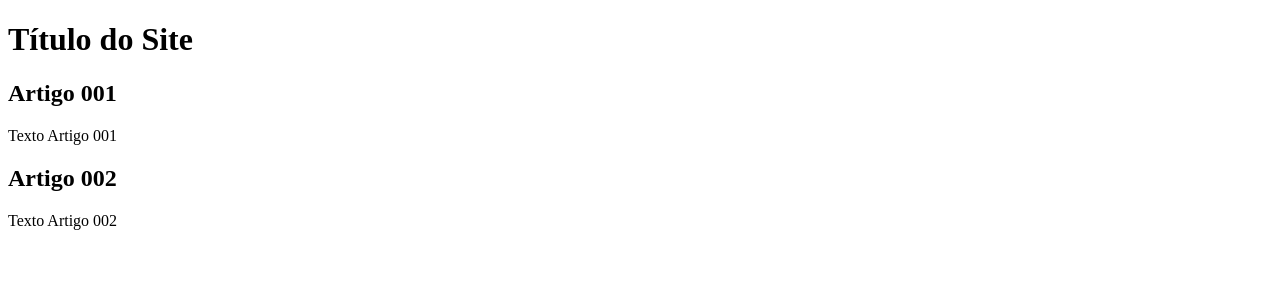
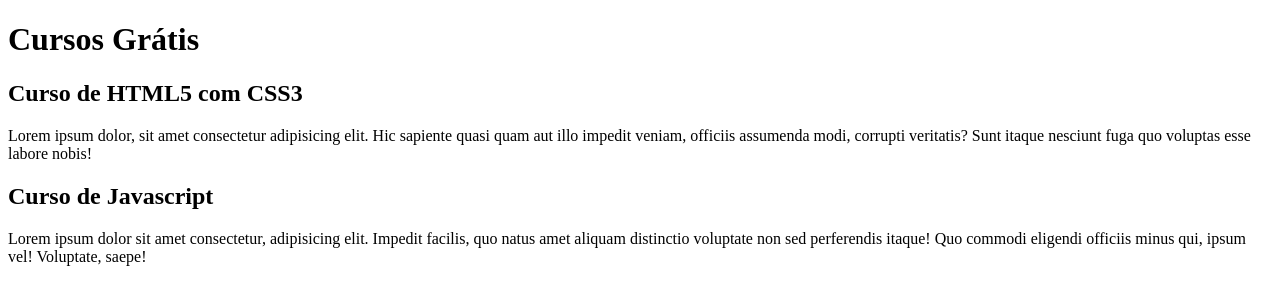
Before and after one commit to marcosviniciusribeiiro/projeto-site, a plain HTML site: page index.html in a window 1280 px wide. Drawn offline with Linux system fonts and the light colour scheme.

Commit message:
comecei a escrever o conteudo do site

```diff
--- a/index.html
+++ b/index.html
@@ -8,15 +8,24 @@
   <body>
     <main>
       <header>
-        <h1>Título do Site</h1>
+        <h1>Cursos Grátis</h1>
       </header>
       <article>
-        <h2>Artigo 001</h2>
-        <p>Texto Artigo 001</p>
+        <h2>Curso de HTML5 com CSS3</h2>
+        <p>
+          Lorem ipsum dolor, sit amet consectetur adipisicing elit. Hic sapiente
+          quasi quam aut illo impedit veniam, officiis assumenda modi, corrupti
+          veritatis? Sunt itaque nesciunt fuga quo voluptas esse labore nobis!
+        </p>
       </article>
       <article>
-        <h2>Artigo 002</h2>
-        <p>Texto Artigo 002</p>
+        <h2>Curso de Javascript</h2>
+        <p>
+          Lorem ipsum dolor sit amet consectetur, adipisicing elit. Impedit
+          facilis, quo natus amet aliquam distinctio voluptate non sed
+          perferendis itaque! Quo commodi eligendi officiis minus qui, ipsum
+          vel! Voluptate, saepe!
+        </p>
       </article>
     </main>
   </body>
```
